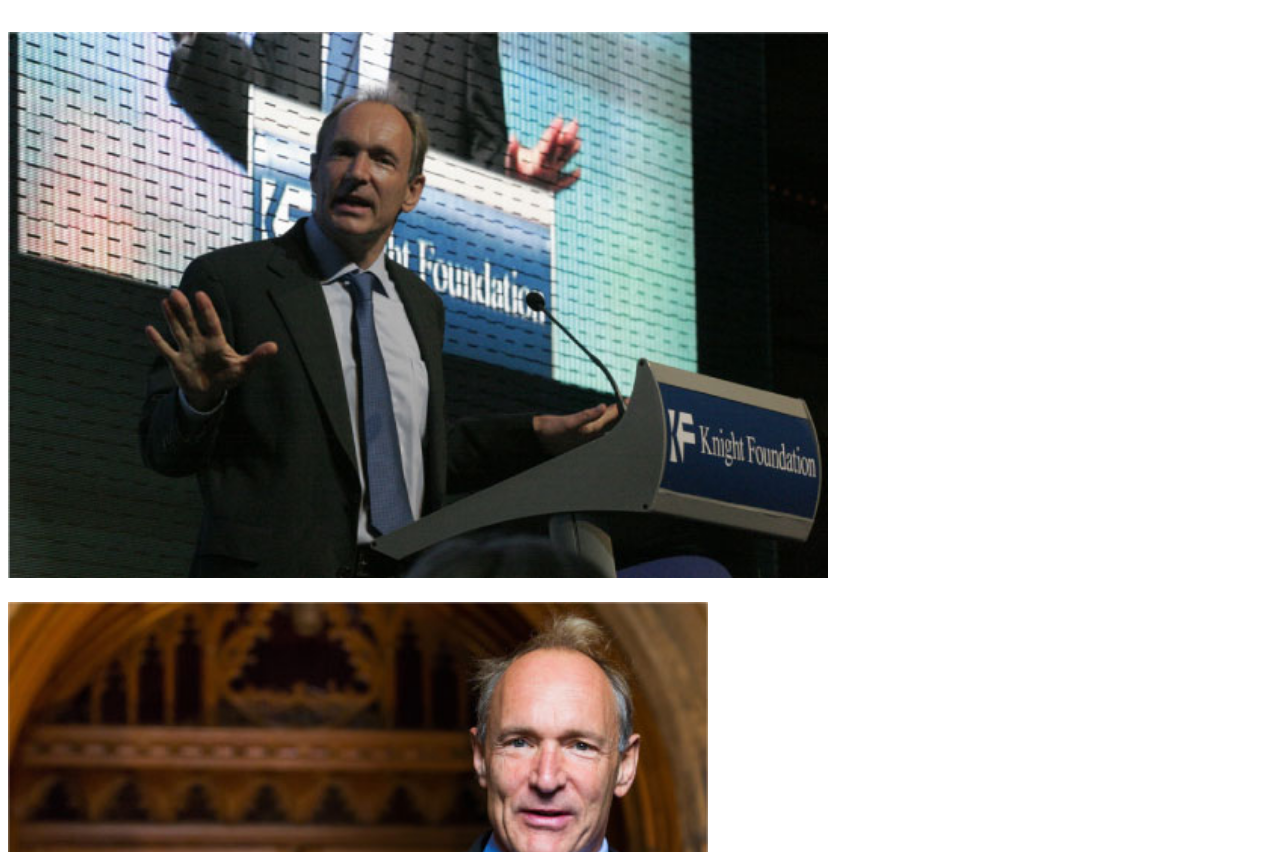
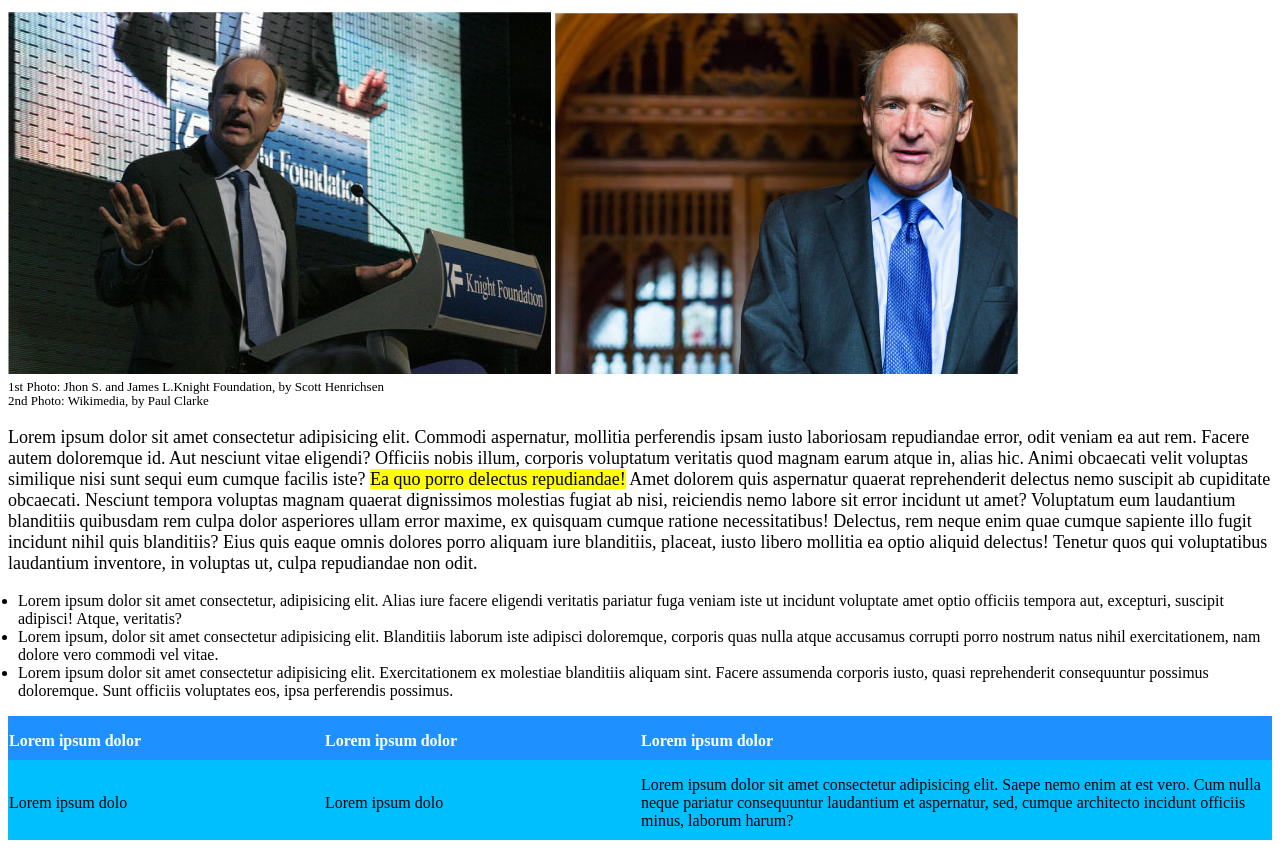
Before and after one commit to AdrianBottini/html-css-booleaner, a plain HTML site: page index.html in a window 1280 px wide. Shown: the part 320-1172 px from the top of the page. Drawn offline with Linux system fonts and the light colour scheme.

Commit message:
correzioni

```diff
--- a/css/style.css
+++ b/css/style.css
@@ -1,13 +1,13 @@
 header{
     background-image: url('../img/pattern.png');
-    background-size: auto 100%;
+    background-size: 530px;
     padding: 30px;
     background-color: blue;
     margin-top: -10px;
     margin-left: -10px;
 }
 
-img {
+.logo {
     width: 200px;
     margin-top: 20px;
 }
@@ -36,14 +36,6 @@ h1{
     font-size: 15px;
 }
 
-.tim1{
-    width: 820px;
-}
-
-.tim2{
-    width: 700px;
-}
-
 .photo1{
     margin-top: 1px;
     font-size: 13px;
@@ -68,20 +60,29 @@ ul{
 
 table {
     border-collapse: collapse;
-    width: 100%;
-  }
+}
+
+.cell-25{
+    width: 25%;
+}
+
+.cell-50{
+    width: 50%;
+}
 
 th {
     padding-top: 16px;
     padding-bottom: 10px;
-    text-align: center;
     background-color: #1E90FF;
     color: white;
+    text-align: left;
 }
 
 td{
     padding-top: 16px;
     padding-bottom: 10px;
+    height: 30px;
+    text-align: left;
 }
 
 .blue{
--- a/index.html
+++ b/index.html
@@ -9,7 +9,7 @@
 </head>
 <body>
     <header>
-        <img src="img/logo.svg" alt="">
+        <img src="img/logo.svg" class="logo">
     </header>
 
     <h1>Internet deve essere al servizio del 'bene pubblico': il manifesto di Tim Berners-Lee</h1>
@@ -39,9 +39,11 @@
 
     <table>
         <thead>
-            <th>Lorem ipsum dolor</th>
-            <th>Lorem ipsum dolor</th>
-            <th>Lorem ipsum dolor</th>
+            <tr>
+                <th class="cell-25">Lorem ipsum dolor</th>
+                <th class="cell-25">Lorem ipsum dolor</th>
+                <th class="cell-50">Lorem ipsum dolor</th>
+            </tr>
         </thead>
         <tbody>
             <tr class="blue">
```
